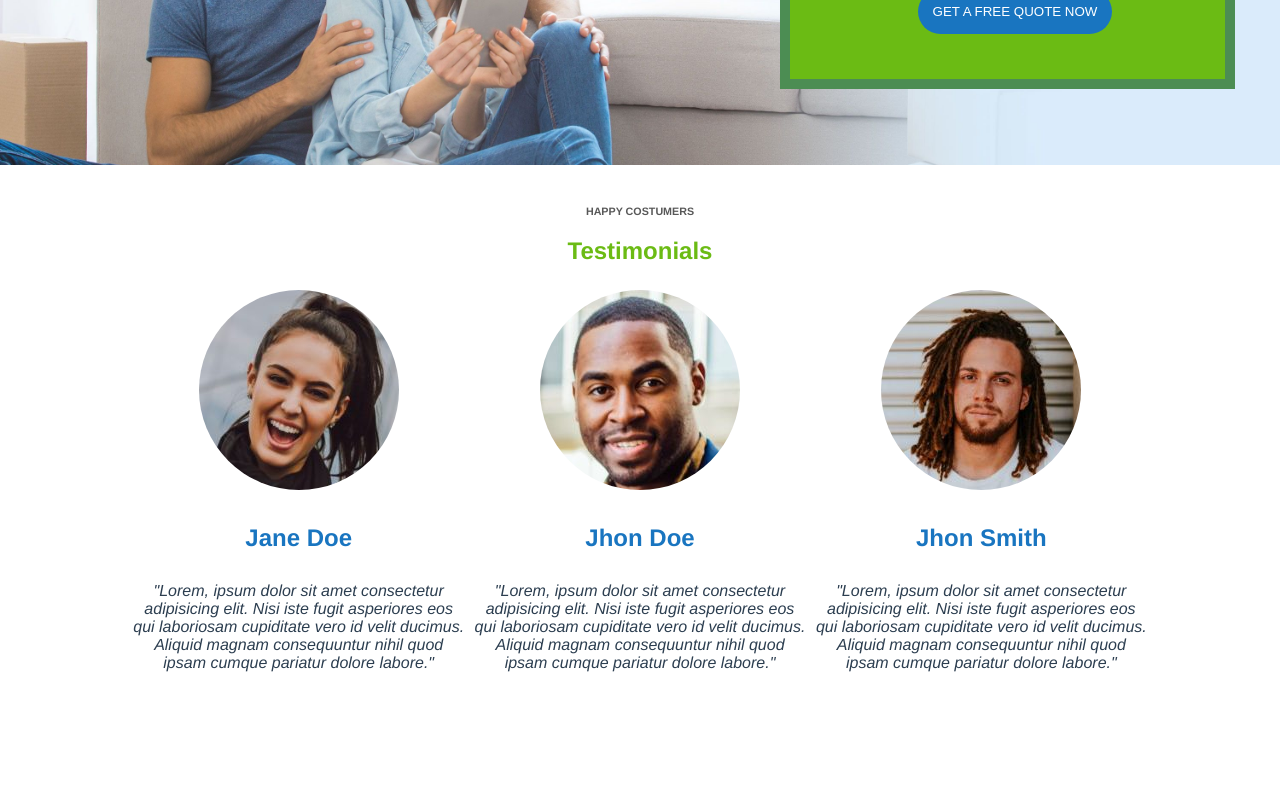
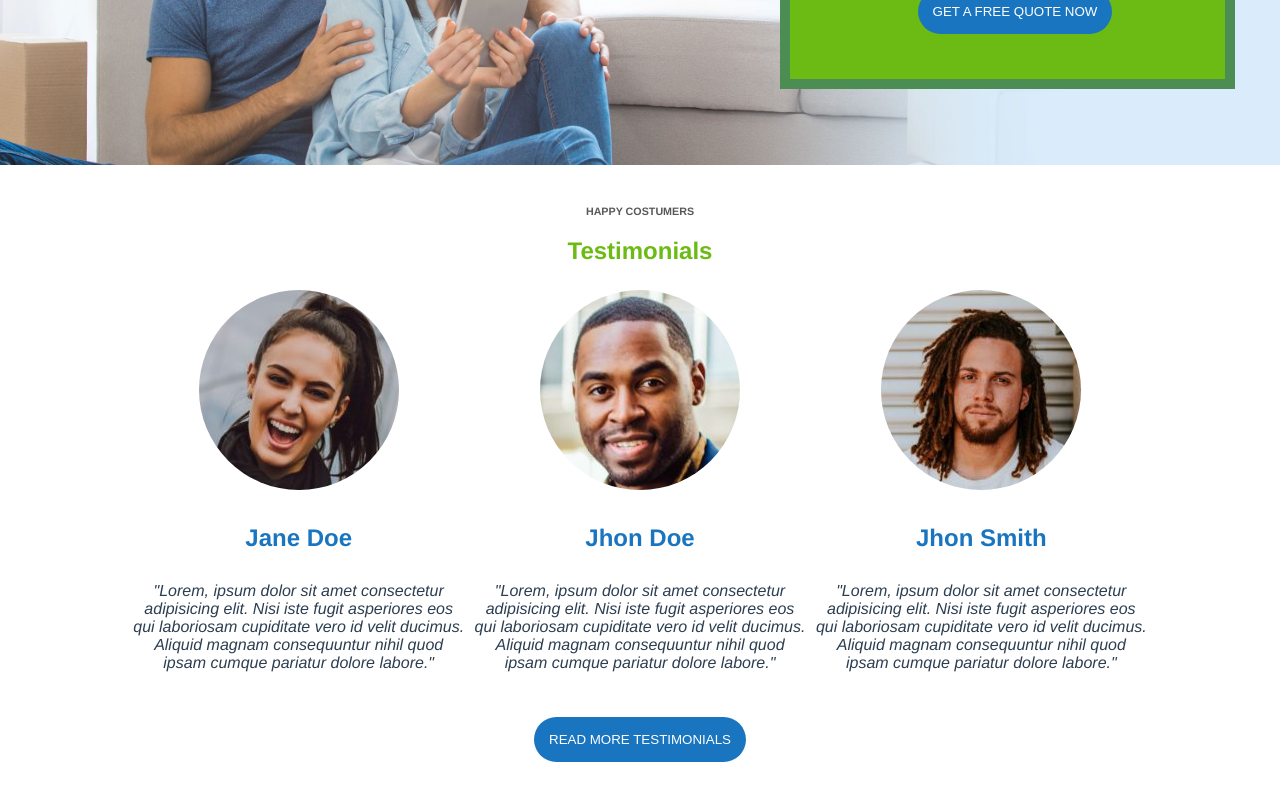
Before and after one commit to MarcoPerta/proj-html-vuejs, a Vue app: page / in a window 1280 px wide. Shown: the part 1790-2590 px from the top of the page. Before the commit the page ends 2467 px from the top, so only its background shows below. Built offline with nearby package versions, Linux system fonts and the light colour scheme.

Commit message:
quarto elemento mai add bottone

```diff
--- a/src/components/TestimonialComp.vue
+++ b/src/components/TestimonialComp.vue
@@ -7,6 +7,7 @@
                 <!-- ciclo per card dinamiche testimonial -->
                 <TestimonialCard v-for="(elem,index) in TestimonialCards" :key="index" :TestimonialCards="elem"/>
             </div>
+            <button class="btn-blue">READ MORE TESTIMONIALS</button>
         </div>
     </div>
 </template>
@@ -39,8 +40,18 @@ export default {
         color: #6bbb14;
         padding: 20px 0px;
     }
-}
-.container-cards{
-    display: flex;
+
+    .container-cards {
+        display: flex;
+    }
+    .btn-blue {
+        color: white;
+        border: none;
+        padding: 15px;
+        background-color: #1975c0;
+        border-radius: 30px;
+        margin-left: 15px;
+        margin: 40px 0px;
+    }
 }
 </style>
```
